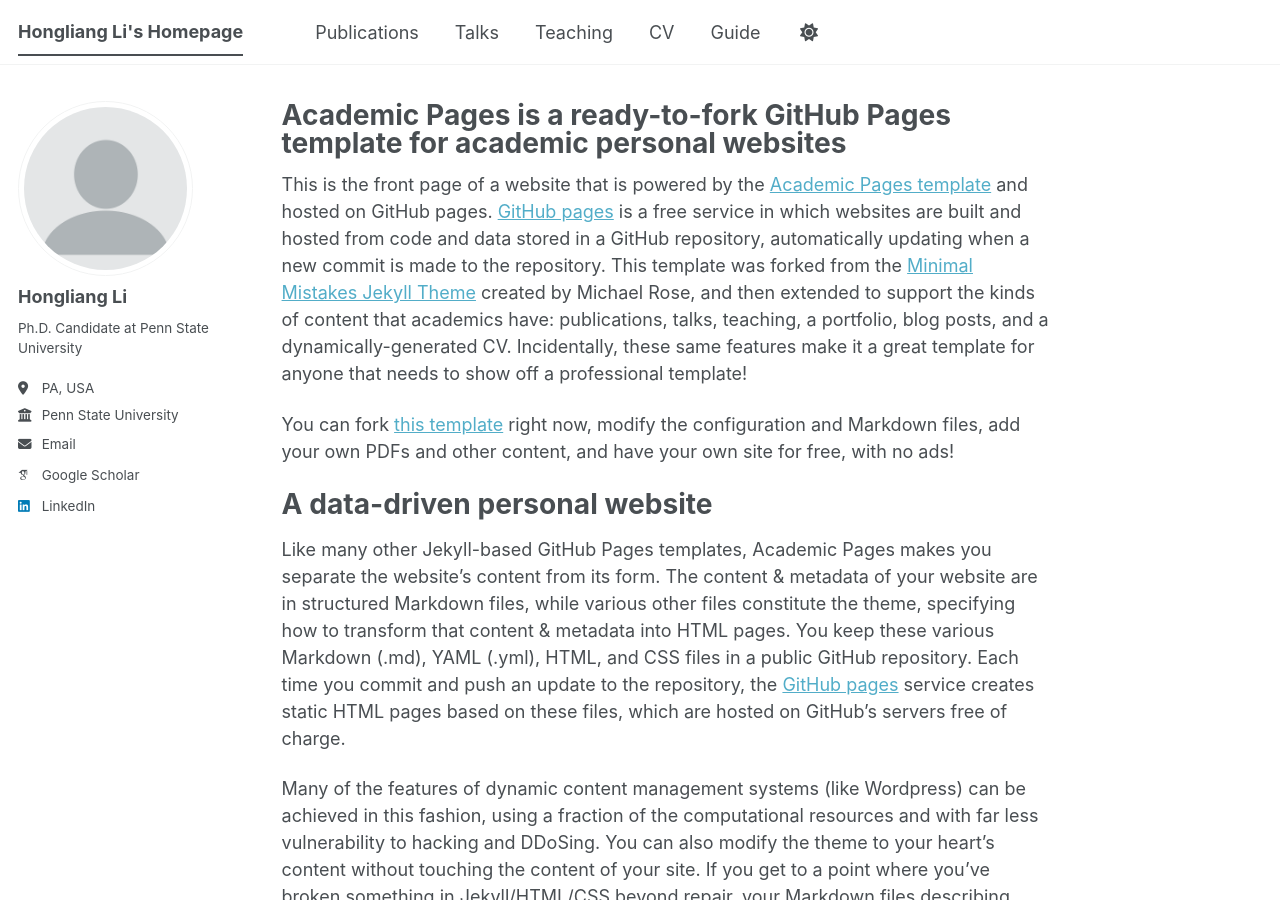
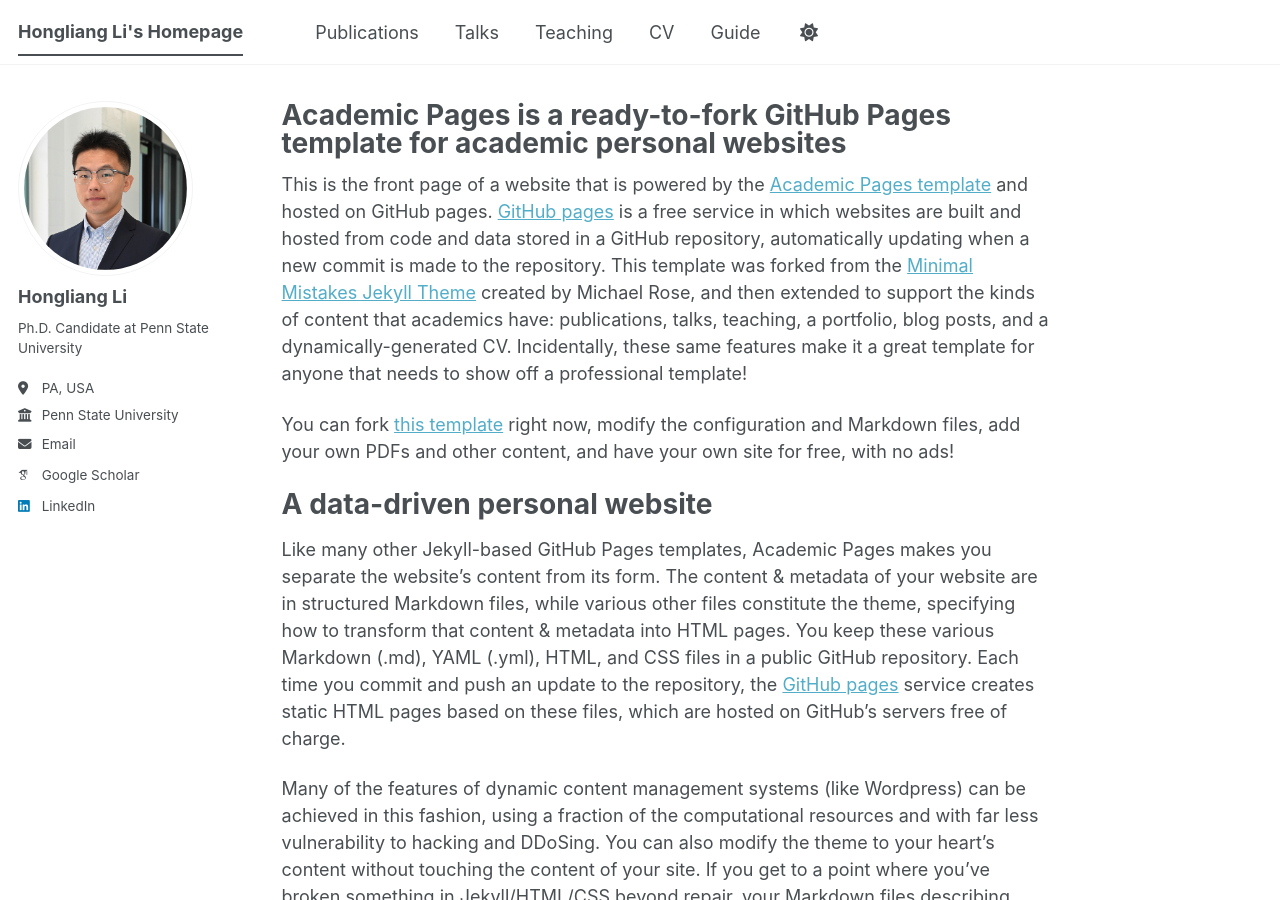
Before and after one commit to HongliangLiPSU/honglianglipsu.github.io, a Jekyll site: the page built from _pages/about.md, in a window 1280 px wide and 900 px high. Built offline with Jekyll 4.4.1, drawn with Linux system fonts in a browser that asks for light colours; some web fonts are replaced; a script bundle is joined from its source files by our own code; library files that are not in the unit come from our copies.

Commit message:
Update author avatar image in config

```diff
--- a/_config.yml
+++ b/_config.yml
@@ -23,7 +23,7 @@
 #               Additional customization can be done by editing /_includes/author-profile.html
 author:
   # Biographic information
-  avatar           : "profile.png"
+  avatar           : "Picture1.jpeg"
   name             : "Hongliang Li"
   pronouns         : # example: "she/her"
   bio              : "Ph.D. Candidate at Penn State University"
```
